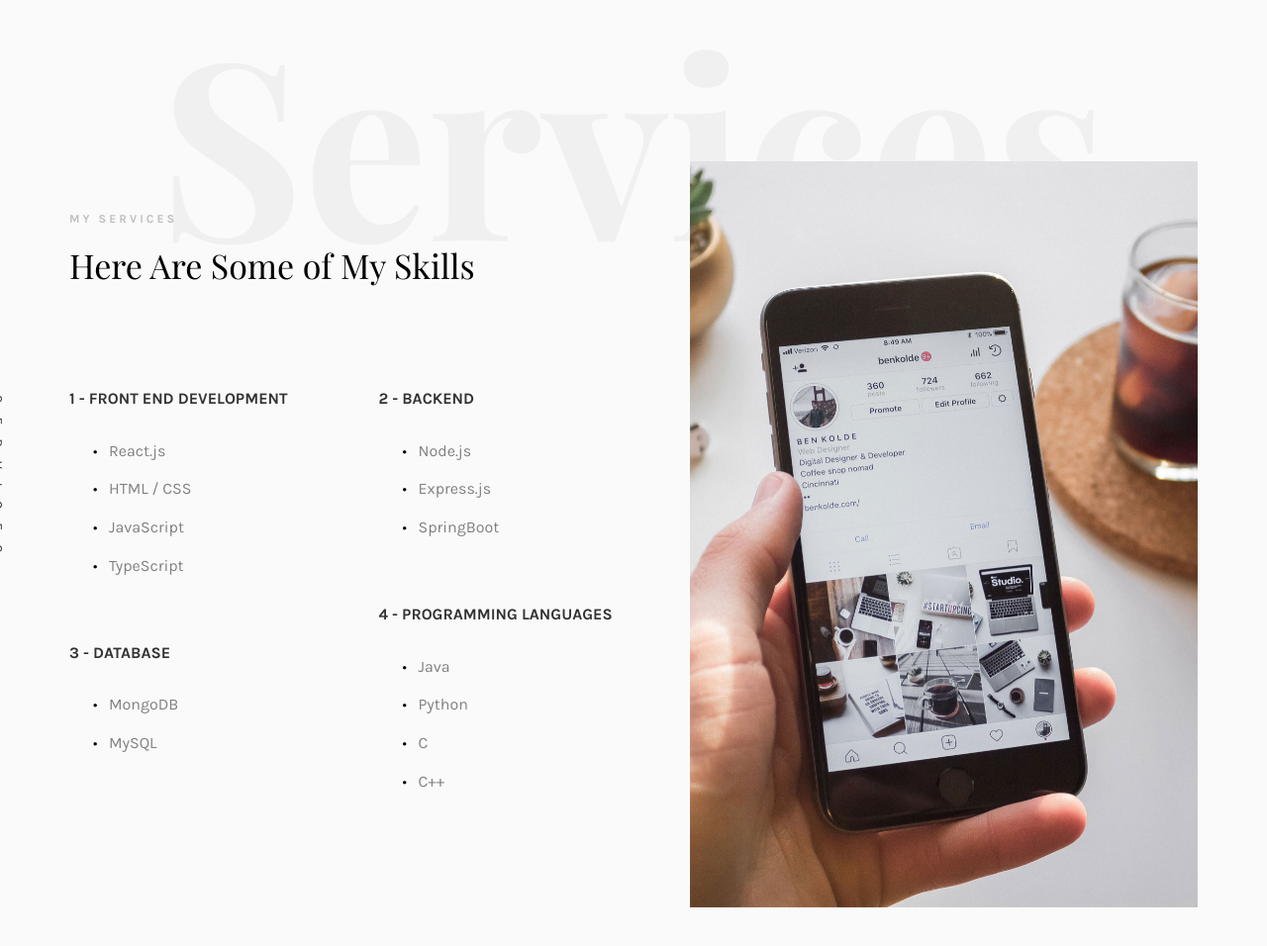
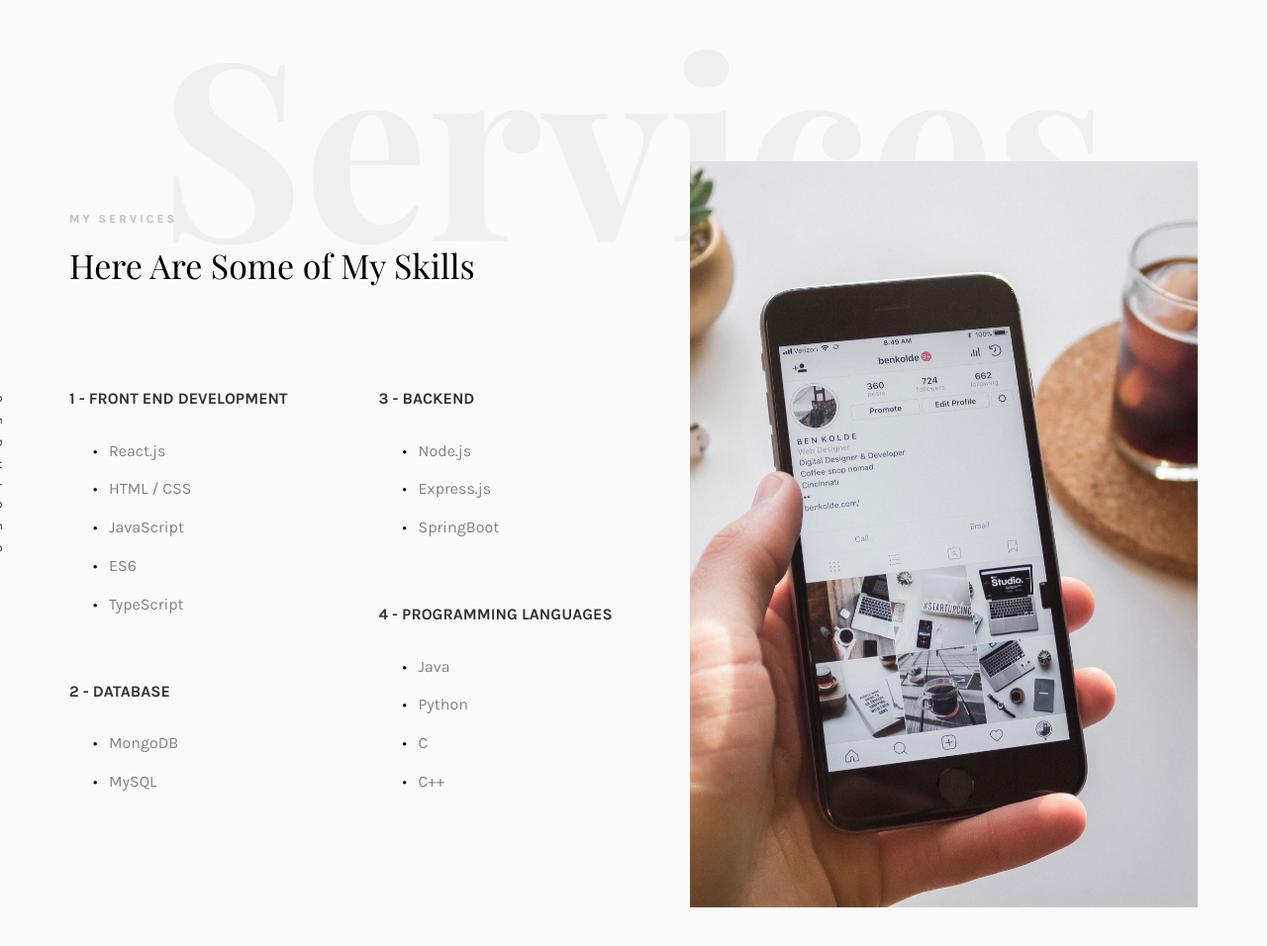
Before and after one commit to manikandan190/Resume, a plain HTML site: page index.html in a window 1280 px wide. Shown: the part 848-1804 px from the top of the page at 99% size. Drawn offline with nearby package versions, Linux system fonts and the light colour scheme; files whose address does not match are found by name; a web font is replaced by a local one.

Commit message:
first commit

```diff
--- a/index.html
+++ b/index.html
@@ -177,12 +177,12 @@
 												<li>React.js</li>
 												<li>HTML / CSS</li>
 												<li>JavaScript</li>
-
+												<li>ES6</li>
 												<li>TypeScript</li>
 											</ul>
 										</div>
 										<div class="services animate-box">
-											<h3>3 - Database</h3>
+											<h3>2 - Database</h3>
 											<ul>
 												<li>MongoDB</li>
 												<li>MySQL</li>
@@ -192,7 +192,7 @@
 									</div>
 									<div class="col-md-6">
 										<div class="services animate-box">
-											<h3>2 - Backend</h3>
+											<h3>3 - Backend</h3>
 											<ul>
 												<li>Node.js</li>
 												<li>Express.js</li>
```
Also changed, not shown: contact.html (+3 -2 lines), services.html (+3 -3 lines).
